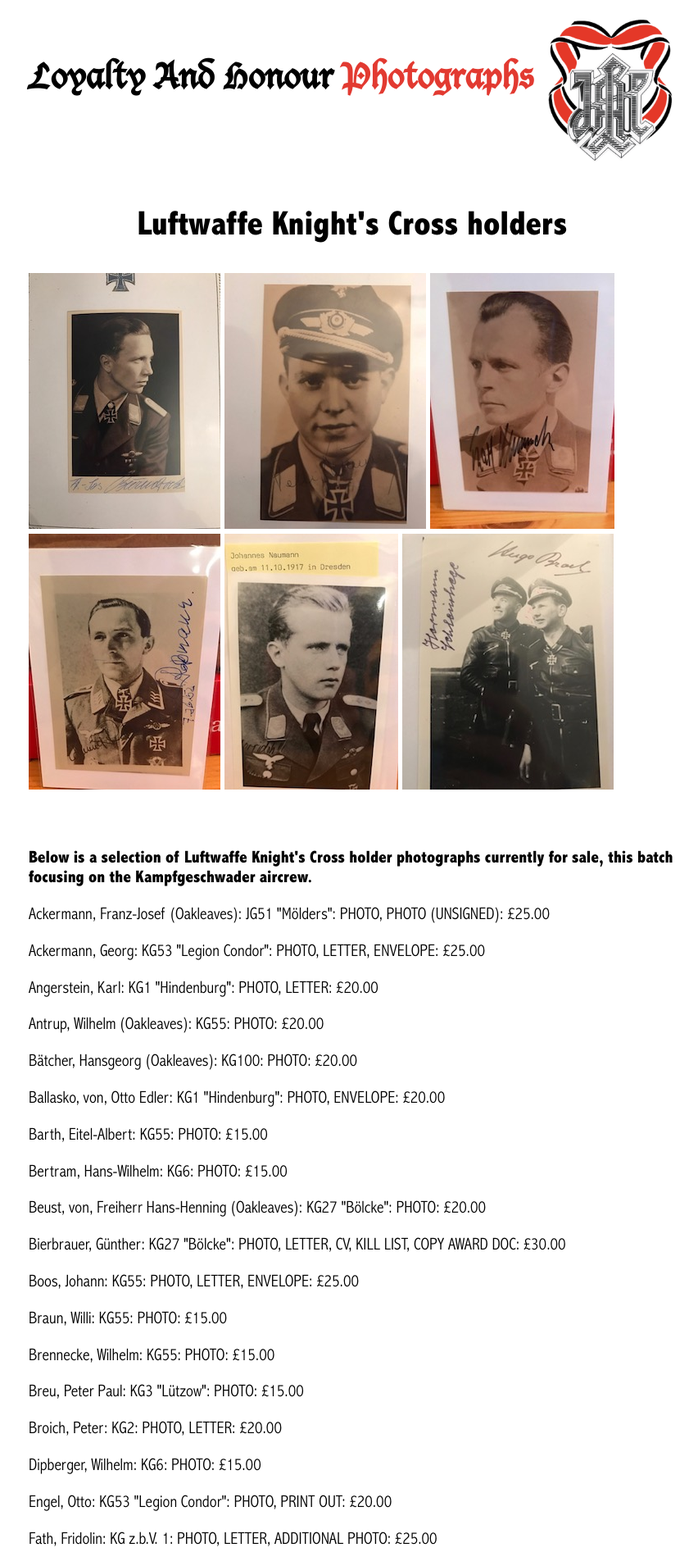
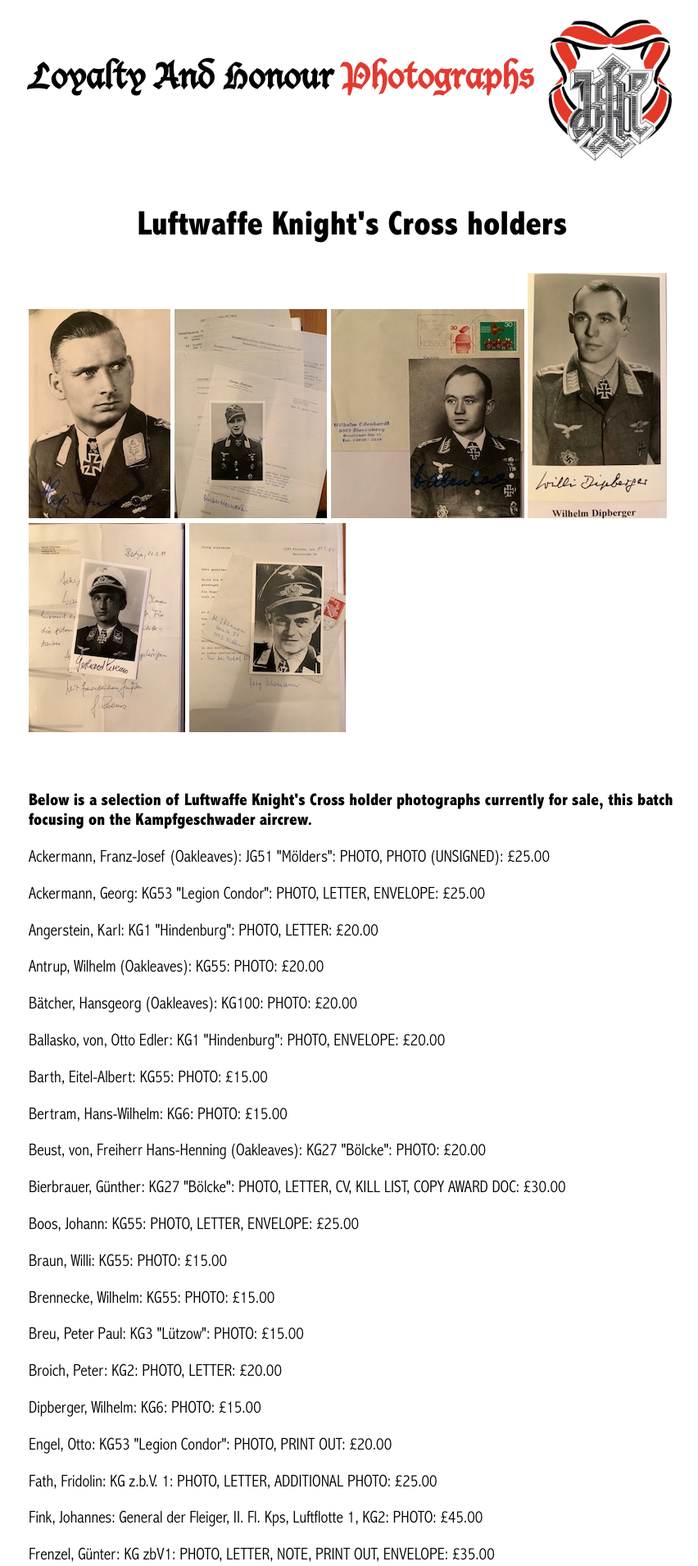
Before and after one commit to lahphotographs/lahphotographs.github.com, a Jekyll site: the page built from luftwaffe_photos.md, in a window 1280 px wide. Shown: the top 1910 px of the page at 82% size, without its empty margins (210-1062 px from the left). Built offline with Jekyll 4.4.1, drawn with Linux system fonts in a browser that asks for light colours.

Commit message:
Update luftwaffe_photos.md

```diff
--- a/luftwaffe_photos.md
+++ b/luftwaffe_photos.md
@@ -6,12 +6,12 @@ permalink: /luftwaffe_photos.html
 ---
 <div id="booksBySameAuthor">
   <p float="left">
-<img src="./assets/Beerenbrock.jpg"/>
-<img src="./assets/Duttmann 2.jpg"/>
-<img src="./assets/Karl Rammelt.jpg"/>
-<img src="./assets/Rossmann.jpg"/>
-<img src="./assets/Naumann.jpg"/>
-<img src="./assets/Broch Schleinhege.jpg"/>
+<img src="./assets/Hajo Hermann 2.jpg"/>
+<img src="./assets/Gunther Bierbrauer 2.jpg"/>
+<img src="./assets/Wilhelm Odenhardt 2.jpg"/>
+<img src="./assets/Wilhelm Dipberger 2.jpg"/>
+<img src="./assets/Gerhard Kremms 2.jpg"/>
+<img src="./assets/Georg Ackermann 2.jpg"/>
 </p>
 <br />
 <p><b>Below is a selection of Luftwaffe Knight's Cross holder photographs currently for sale, this batch focusing on the Kampfgeschwader aircrew.</b></p>
```
